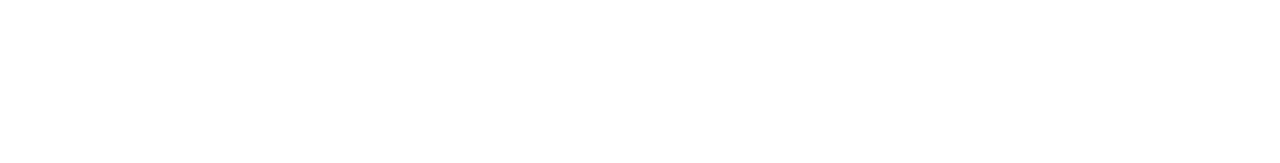
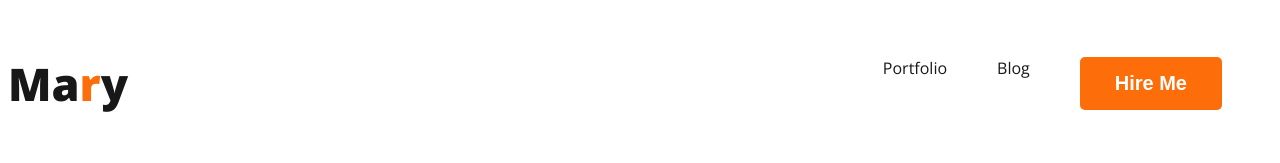
Before and after one commit to Jnmim143/web-developer-portfolio, a plain HTML site: page index.html in a window 1280 px wide. Drawn offline with nearby package versions, Linux system fonts and the light colour scheme.

Commit message:
nav added

```diff
--- a/index.html
+++ b/index.html
@@ -6,11 +6,22 @@
     <meta name="viewport" content="width=device-width, initial-scale=1.0">
     <title>Developer Portfolio
     </title>
+    <link rel="preconnect" href="https://fonts.googleapis.com">
+    <link rel="preconnect" href="https://fonts.gstatic.com" crossorigin>
+    <link href="https://fonts.googleapis.com/css2?family=Open+Sans:wght@400;700;800&display=swap" rel="stylesheet">
+    <link rel="stylesheet" href="styles/portfolio.css">
 </head>
 
 <body>
     <header>
-
+        <nav>
+            <h3 class="nav-title">Ma<span class="text-primary">r</span>y</h3>
+            <ul>
+                <li><a href="">Portfolio</a></li>
+                <li><a href="">Blog</a></li>
+                <li><button class="btn-primary">Hire Me</button></li>
+            </ul>
+        </nav>
     </header>
     <main></main>
     <footer></footer>
--- /dev/null
+++ b/styles/portfolio.css
@@ -0,0 +1,53 @@
+/*common shared styles*/
+
+body {
+    font-family: 'Lato', sans-serif;
+    font-family: 'Open Sans', sans-serif;
+
+}
+
+/*nav related styles*/
+nav {
+    display: flex;
+    justify-content: space-between;
+    align-items: center;
+}
+
+.nav-title {
+    color: var(--Dark-01, #181818);
+    font-size: 45px;
+    font-weight: 800;
+
+
+}
+
+.text-primary {
+    color: #FD6E0A;
+
+}
+
+nav>ul {
+    display: flex;
+
+}
+
+nav li {
+    list-style: none;
+    margin-right: 50px;
+}
+
+nav a {
+    text-decoration: none;
+    color: #181818;
+}
+
+.btn-primary {
+    border-radius: 5px;
+    background: #FD6E0A;
+    border: 0;
+    color: white;
+    font-size: 20px;
+    font-style: normal;
+    font-weight: 700;
+    padding: 15px 35px;
+}
```
